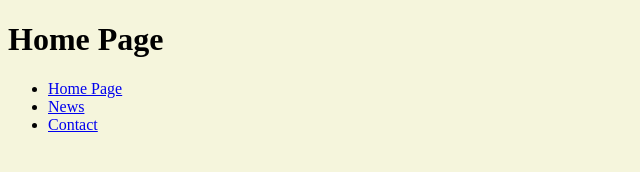
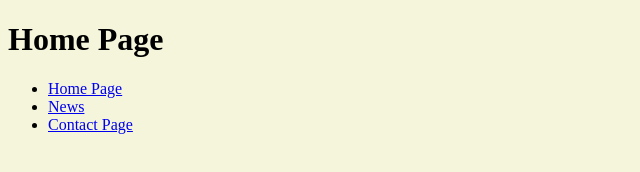
Before and after one commit to minhquang1610/demo, a plain HTML site: page index.html in a window 1280 px wide. Shown: the full height of the page, 0-640 px from the left. Drawn offline with Linux system fonts and the light colour scheme.

Commit message:
Add href of news.html to contact nav (conflict)

```diff
--- a/index.html
+++ b/index.html
@@ -19,7 +19,7 @@
             <a href="#!">News</a>
         </li>
         <li>
-            <a href="#!">Contact</a>
+            <a href="./news.html">Contact Page</a>
         </li>
     </ul>
 </body>
```
